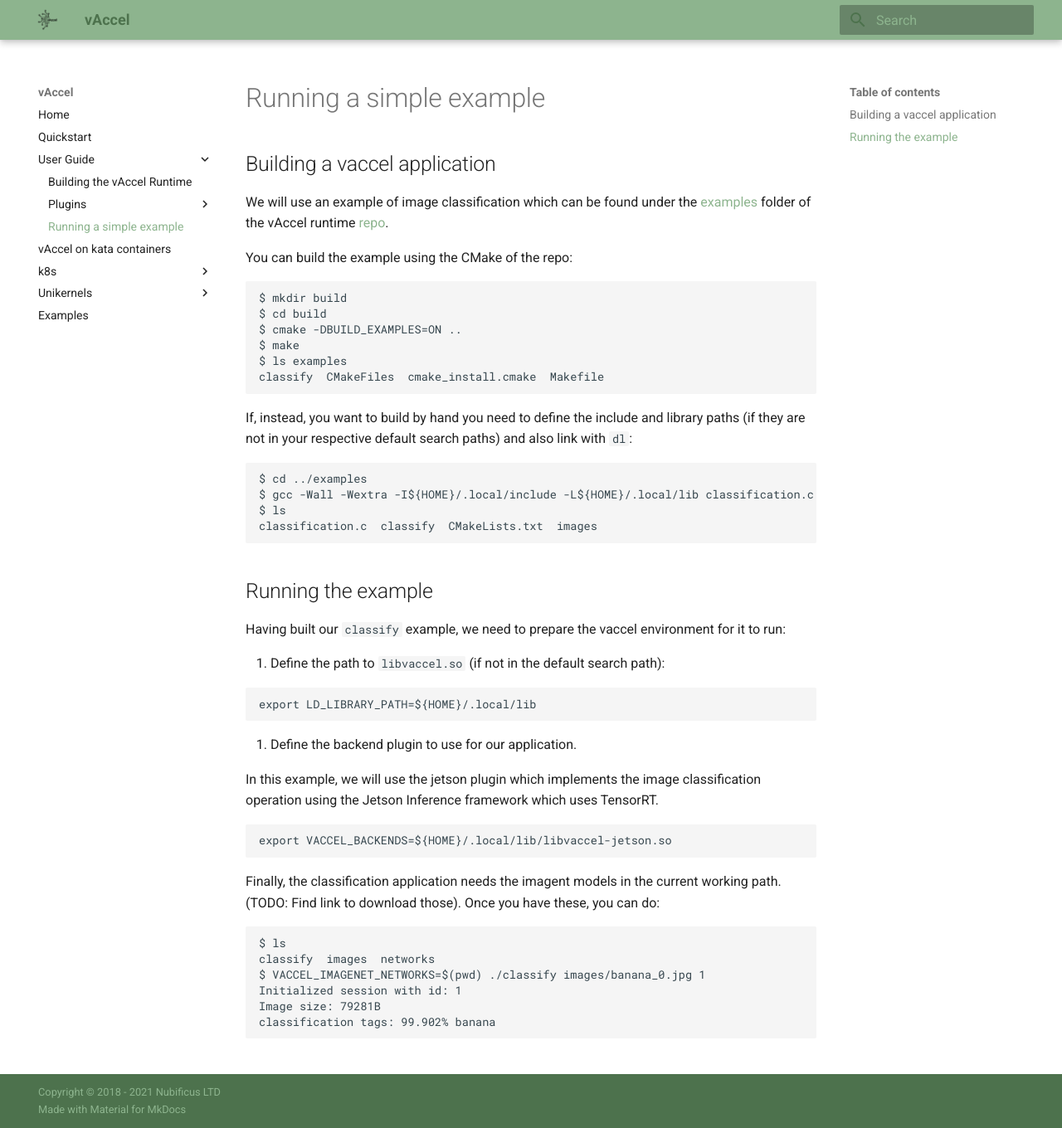
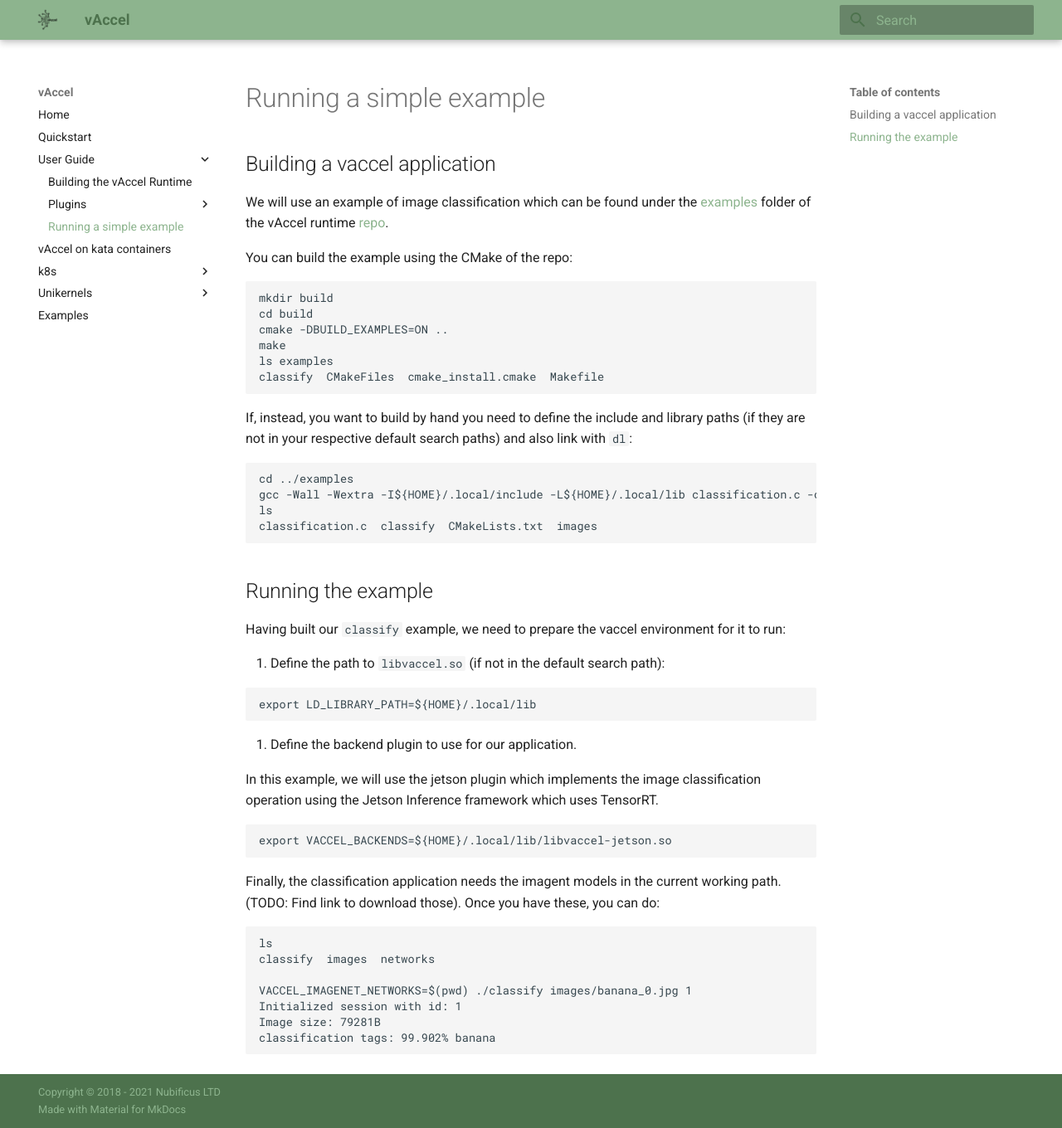
Before and after one commit to nubificus/vaccel-docs, an MkDocs documentation site: the page built from docs/run.md, in a window 1280 px wide and 1360 px high. Shown: the whole window at 83% size. Built offline with MkDocs 1.6.1 and Material for MkDocs 9.7.7, drawn with Linux system fonts in a browser that asks for light colours.

````diff
--- a/docs/run.md
+++ b/docs/run.md
@@ -7,12 +7,13 @@ We will use an example of image classification which can be found under the
 of the vAccel runtime [repo](https://github.com/cloudkernels/vaccelrt).
 
 You can build the example using the CMake of the repo:
+
 ```bash
-$ mkdir build
-$ cd build
-$ cmake -DBUILD_EXAMPLES=ON ..
-$ make
-$ ls examples
+mkdir build
+cd build
+cmake -DBUILD_EXAMPLES=ON ..
+make
+ls examples
 classify  CMakeFiles  cmake_install.cmake  Makefile
 ```
 
@@ -20,9 +21,9 @@ If, instead, you want to build by hand you need to define the include and librar
 in your respective default search paths) and also link with `dl`:
 
 ```
-$ cd ../examples
-$ gcc -Wall -Wextra -I${HOME}/.local/include -L${HOME}/.local/lib classification.c -o classify -lvaccel -ldl
-$ ls
+cd ../examples
+gcc -Wall -Wextra -I${HOME}/.local/include -L${HOME}/.local/lib classification.c -o classify -lvaccel -ldl
+ls
 classification.c  classify  CMakeLists.txt  images
 ```
 
@@ -49,9 +50,10 @@ Finally, the classification application needs the imagent models in the current
 (TODO: Find link to download those). Once you have these, you can do:
 
 ```bash
-$ ls
+ls
 classify  images  networks
-$ VACCEL_IMAGENET_NETWORKS=$(pwd) ./classify images/banana_0.jpg 1
+
+VACCEL_IMAGENET_NETWORKS=$(pwd) ./classify images/banana_0.jpg 1
 Initialized session with id: 1
 Image size: 79281B
 classification tags: 99.902% banana
````
